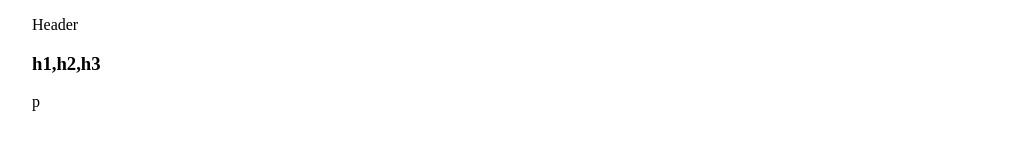
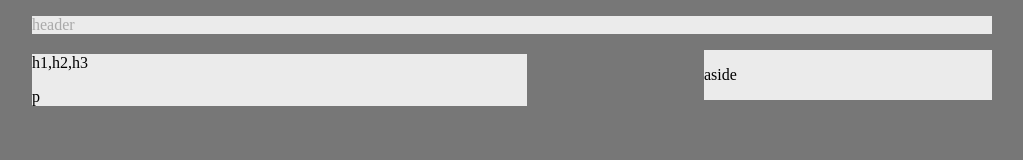
Before and after one commit to jbmarie4/HW-Wireframe, a plain HTML site: page index.html in a window 1280 px wide. Shown: the whole page, without its empty margins (128-1151 px from the left). Drawn offline with Linux system fonts and the light colour scheme.

Commit message:
changed background colors, text, and margins

```diff
--- a/index.html
+++ b/index.html
@@ -9,15 +9,19 @@
     <body>
         <div id="page">
         <header>
-        <nav><p>Header</p></nav>
+            <p class="text">header</p>
         </header>
         </div>
 
-        <aside></aside>
+        <div>
+        <aside class="aside"><p>aside</p></aside>
+        </div>
+
         <section>
+            <h1></h1>
             <article>
-                <div>
-                    <h1>h1,h2,h3</h1>
+                <div class="">
+                    <p>h1,h2,h3</p>
                 </div>
 
                 <div>
--- a/style.css
+++ b/style.css
@@ -1,8 +1,11 @@
 body{
+    background-color:#777;
     width:960px;
     margin:0 auto;
 }
 header{
+    background-color:#ebebeb;
+    width:960px;
 
 }
 nav{
@@ -12,10 +15,15 @@ footer{
 
 }
 section{
-
+    background-color:#ebebeb;
+    width:495px;
 }
-aside{
-
+aside.aside{
+    background-color:#ebebeb;
+    width:30%;
+    float:right;
+    margin:1px
+    margin-right: 0%
 }
 article{
 
@@ -26,6 +34,7 @@ article{
 h1{
 
 }
-p{
+p.text{
+    color:darkgray;
 
 }
```
